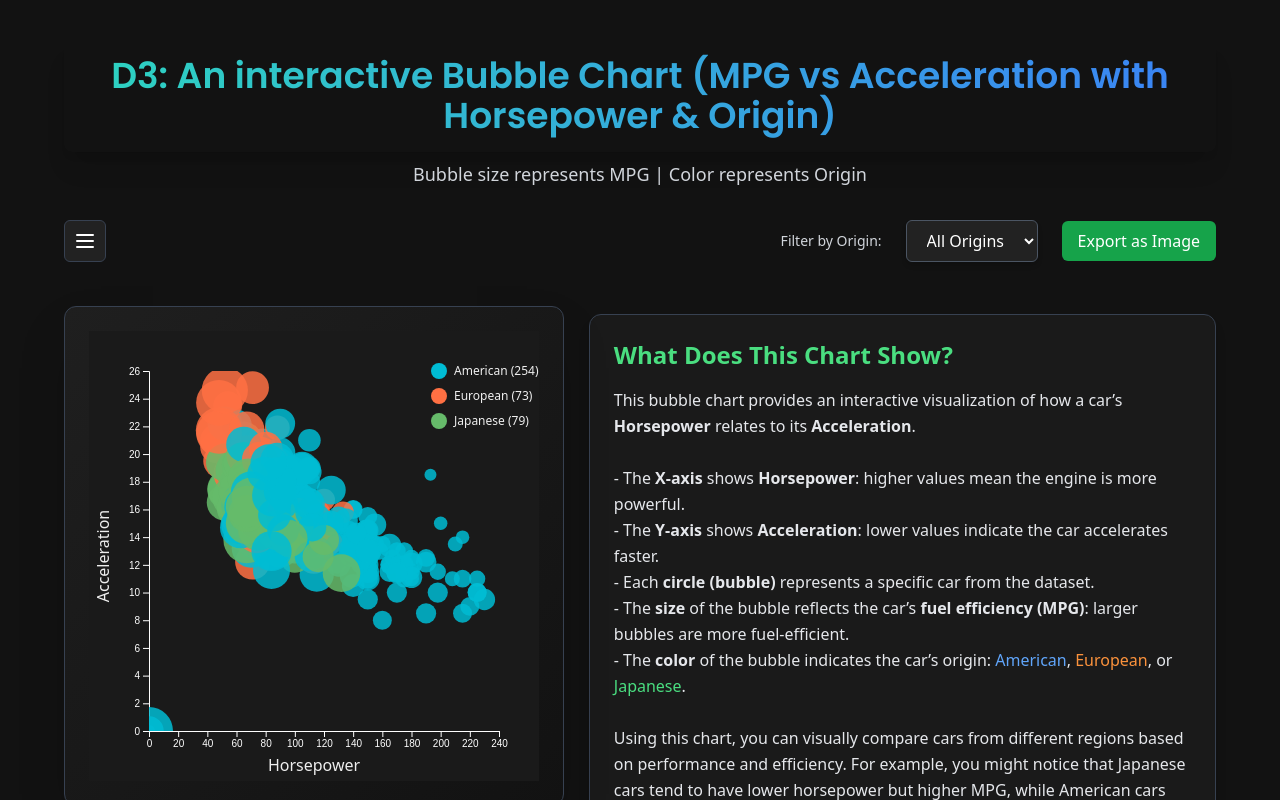
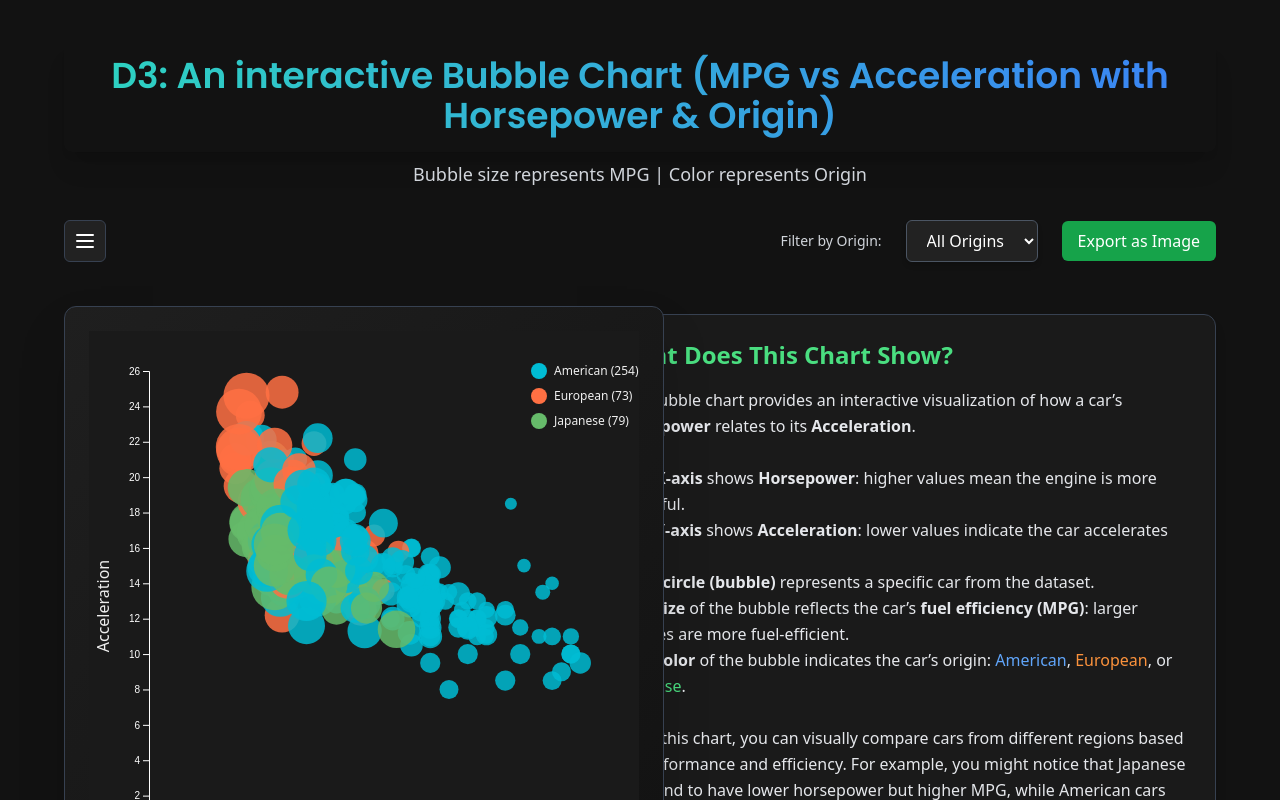
Before and after one commit to pranavasree/Information_Visualization_Project, a React (Vite) app: page /bubble-chart in a window 1280 px wide. Shown: the top 800 px of the page. Built offline with nearby package versions, Linux system fonts and the light colour scheme.

Commit message:
Corrected the bubble chart width

```diff
--- a/src/components/BubbleChart.jsx
+++ b/src/components/BubbleChart.jsx
@@ -17,8 +17,8 @@ const BubbleChart = () => {
   const [selectedOrigin, setSelectedOrigin] = useState("All");
   const [menuOpen, setMenuOpen] = useState(false);
 
-  const width = 450;
-  const height = 450;
+  const width = 550;
+  const height = 550;
   const margin = { top: 40, right: 40, bottom: 50, left: 60 };
 
   const originalXRef = useRef(null);
```
